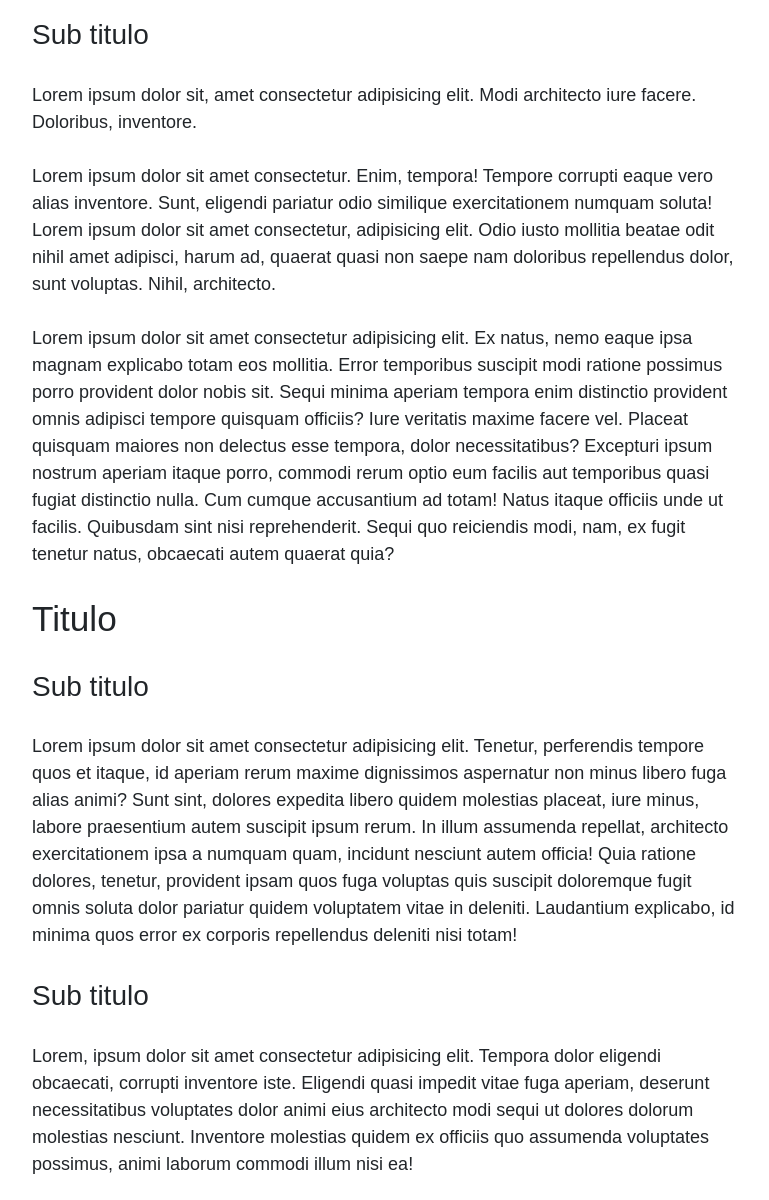
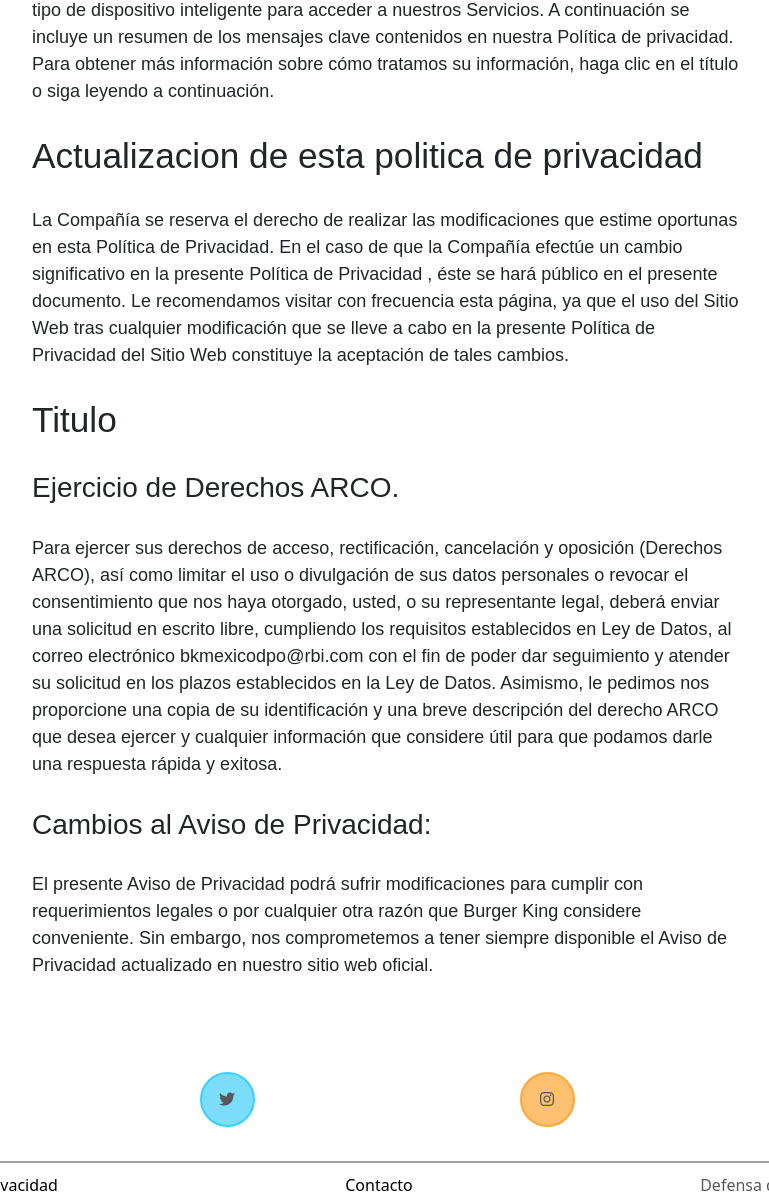
Before and after one commit to MaxiCc21/Coder_Repositorio, a website: page page/politicas-privacidad.html in a window 1280 px wide. Shown: the part 790-1990 px from the top of the page, without its empty margins (253-1022 px from the left). Drawn offline with nearby package versions, Linux system fonts and the light colour scheme; a web font is replaced by a local one.

Commit message:
Full politicas

```diff
--- a/page/politicas-privacidad.html
+++ b/page/politicas-privacidad.html
@@ -61,53 +61,37 @@
                     <div class="pp-s1-text-area">
                         <h1>Política de privacidad</h1>
                         <!------------------------------------------->
-                        <h2>Titulo</h2>
+                        <h2>Nuestro compromiso</h2>
                         <p>
-                            Lorem ipsum dolor sit amet consectetur, adipisicing elit. A minima placeat sunt expedita optio soluta totam sit, rem asperiores similique consectetur officia dolores possimus pariatur? Voluptas quaerat nisi sit ipsa voluptatum eum laboriosam cumque laudantium deleniti fuga iusto repudiandae qui distinctio eius alias eos minus reiciendis expedita, exercitationem omnis numquam?
+                            Sabemos lo importante que es la privacidad para nuestros clientes. Por ello, nos esforzamos en transmitir de forma transparente nuestra manera de recabar, utilizar, revelar, transferir y almacenar la información personal de los usuarios.
+                            Esta Política de privacidad se aplica a todos los dispositivos, sitios web, plataformas de servicios de atención al cliente y aplicaciones en línea de Samsung que hagan referencia a la Política de privacidad o contengan algún vínculo a ella (colectivamente, nuestros “Servicios”). Esta Política de privacidad se aplica con independencia de si utiliza un ordenador, un teléfono móvil, una tableta, una TV, un electrodoméstico o cualquier otro tipo de dispositivo inteligente para acceder a nuestros Servicios.
+                            A continuación se incluye un resumen de los mensajes clave contenidos en nuestra Política de privacidad. Para obtener más información sobre cómo tratamos su información, haga clic en el título o siga leyendo a continuación.                        </p>
+                        <!------------------------------------------->
+                        <h2>Actualizacion de esta politica de privacidad</h2>
+                        <p>
+                            La Compañía se reserva el derecho de realizar las modificaciones que estime oportunas en esta Política de
+                            Privacidad. En el caso de que la Compañía efectúe un cambio significativo en la presente Política de Privacidad
+                            , éste se hará público en el presente documento. Le recomendamos visitar con frecuencia esta página,
+                            ya que el uso del Sitio Web tras cualquier modificación que se lleve a cabo en la presente Política de
+                            Privacidad del Sitio Web constituye la aceptación de tales cambios.
                         </p>
                         <!------------------------------------------->
                         <h2>Titulo</h2>
-                        <h3>Sub titulo</h3>
-                        <p >
-                            Lorem ipsum dolor sit, amet consectetur adipisicing elit.
-                            Modi architecto iure facere. Doloribus, inventore.<br><br>
-                            Lorem ipsum dolor sit amet consectetur.
-                            Enim, tempora! Tempore corrupti eaque vero alias inventore.
-                            Sunt, eligendi pariatur odio similique exercitationem numquam soluta!
-                            Lorem ipsum dolor sit amet consectetur, adipisicing elit.
-                            Odio iusto mollitia beatae odit nihil amet adipisci, harum ad, quaerat quasi non saepe nam doloribus repellendus dolor, sunt voluptas.
-                            Nihil, architecto. <br><br>
-                            Lorem ipsum dolor sit amet consectetur adipisicing elit.
-                            Ex natus, nemo eaque ipsa magnam explicabo totam eos mollitia.
-                            Error temporibus suscipit modi ratione possimus porro provident dolor nobis sit.
-                            Sequi minima aperiam tempora enim distinctio provident omnis adipisci tempore quisquam officiis? Iure veritatis maxime facere vel.
-                            Placeat quisquam maiores non delectus esse tempora, dolor necessitatibus?
-                            Excepturi ipsum nostrum aperiam itaque porro, commodi rerum optio eum facilis aut temporibus quasi fugiat distinctio nulla.
-                            Cum cumque accusantium ad totam! Natus itaque officiis unde ut facilis.
-                            Quibusdam sint nisi reprehenderit.
-                            Sequi quo reiciendis modi, nam, ex fugit tenetur natus, obcaecati autem quaerat quia?
+                        <h3 >Ejercicio de Derechos ARCO.</h3>
+                        <p>
+                            Para ejercer sus derechos de acceso, rectificación, cancelación y oposición (Derechos ARCO),
+                            así como limitar el uso o divulgación de sus datos personales o revocar el consentimiento que nos haya otorgado,
+                            usted, o su representante legal, deberá enviar una solicitud en escrito libre,
+                            cumpliendo los requisitos establecidos en Ley de Datos, al correo electrónico bkmexicodpo@rbi.com
+                            con el fin de poder dar seguimiento y atender su solicitud en los plazos establecidos en la Ley de Datos.
+                            Asimismo, le pedimos nos proporcione una copia de su identificación y una breve descripción del derecho ARCO que desea ejercer y cualquier información que considere útil para que podamos darle una respuesta rápida y exitosa.
+                        </p>
+                        <h3 >Cambios al Aviso de Privacidad:</h3>
+                        <p>
+                            El presente Aviso de Privacidad podrá sufrir modificaciones para cumplir con requerimientos legales o por cualquier otra razón que Burger King considere conveniente.
+                            Sin embargo, nos comprometemos a tener siempre disponible el Aviso de Privacidad actualizado en nuestro sitio web oficial.
                         </p>
                         <!------------------------------------------->
-                        <h2>Titulo</h2>
-                        <h3 >Sub titulo</h3>
-                        <p>
-                            Lorem ipsum dolor sit amet consectetur adipisicing elit. Tenetur, perferendis tempore quos et itaque, id aperiam rerum maxime dignissimos aspernatur non minus libero fuga alias animi? Sunt sint, dolores expedita libero quidem molestias placeat, iure minus, labore praesentium autem suscipit ipsum rerum. In illum assumenda repellat, architecto exercitationem ipsa a numquam quam, incidunt nesciunt autem officia! Quia ratione dolores, tenetur, provident ipsam quos fuga voluptas quis suscipit doloremque fugit omnis soluta dolor pariatur quidem voluptatem vitae in deleniti. Laudantium explicabo, id minima quos error ex corporis repellendus deleniti nisi totam!
-                        </p>
-                        <h3 >Sub titulo</h3>
-                        <p>
-                            Lorem, ipsum dolor sit amet consectetur adipisicing elit. Tempora dolor eligendi obcaecati, corrupti inventore iste. Eligendi quasi impedit vitae fuga aperiam, deserunt necessitatibus voluptates dolor animi eius architecto modi sequi ut dolores dolorum molestias nesciunt. Inventore molestias quidem ex officiis quo assumenda voluptates possimus, animi laborum commodi illum nisi ea!
-                        </p>
-                        <!------------------------------------------->
-                        <h2>Titulo</h2>
-                        <h3 >Sub titulo</h3>
-                        <p >
-                            Lorem ipsum dolor sit, amet consectetur adipisicing elit.
-                            Modi architecto iure facere. Doloribus, inventore.
-                            Enim, tempora! Tempore corrupti eaque vero alias inventore.
-                            Sunt, eligendi pariatur odio similique exercitationem numquam soluta! <br><br>
-                            Lorem ipsum dolor sit, amet consectetur adipisicing elit. Corporis dolorem porro aut eveniet nulla odit ipsum a in quidem, distinctio quia eaque obcaecati doloremque quis beatae maxime quasi eius ex quisquam assumenda reiciendis sit! Voluptatum dolore esse rerum, quibusdam aliquid fugit mollitia voluptatibus dolorem, doloribus, et tempore nulla ipsa dolorum culpa modi eveniet! Temporibus similique iste accusantium animi corrupti! Itaque adipisci esse saepe! Ducimus, sapiente assumenda. Fugiat aperiam itaque iusto soluta veniam et, architecto beatae dignissimos eius. Hic repellendus repudiandae id optio maxime explicabo officia rem temporibus ipsa error molestiae, provident laboriosam architecto beatae esse nam, et modi a eaque. <br><br>
-                            Lorem ipsum, dolor sit amet consectetur adipisicing elit. Modi vero earum alias nulla deleniti aut, id quos suscipit aperiam quod, in sed! Ullam dolore porro praesentium, quod animi sunt velit.
-                        </p>
                     </div>
                 </section>
             </main>
```
